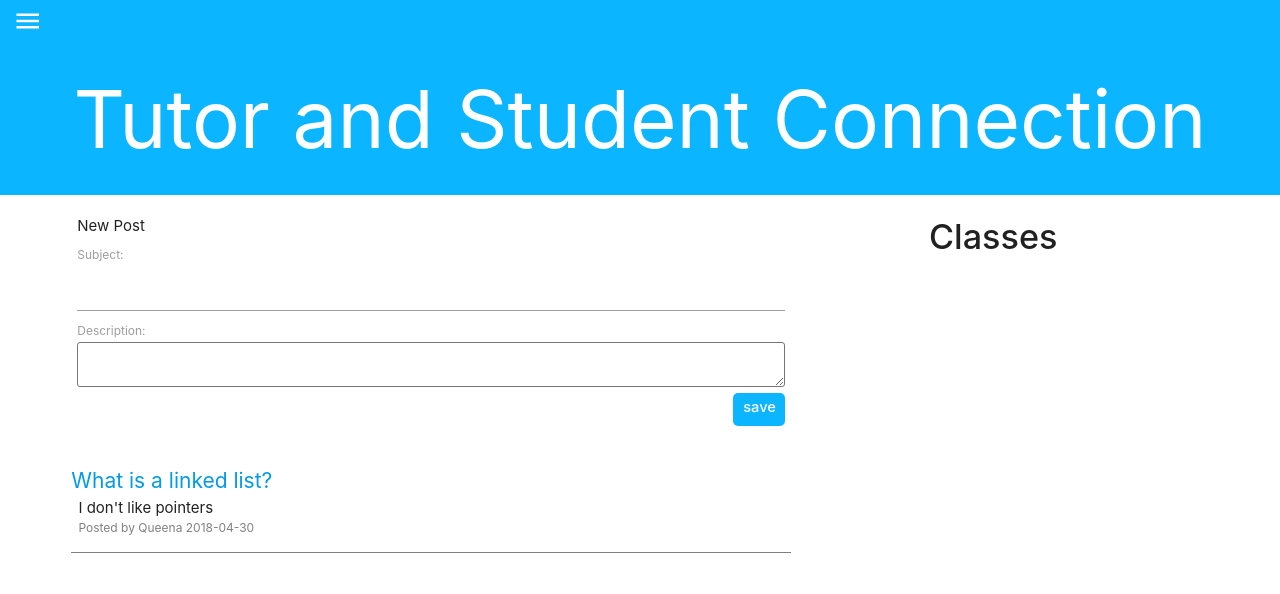
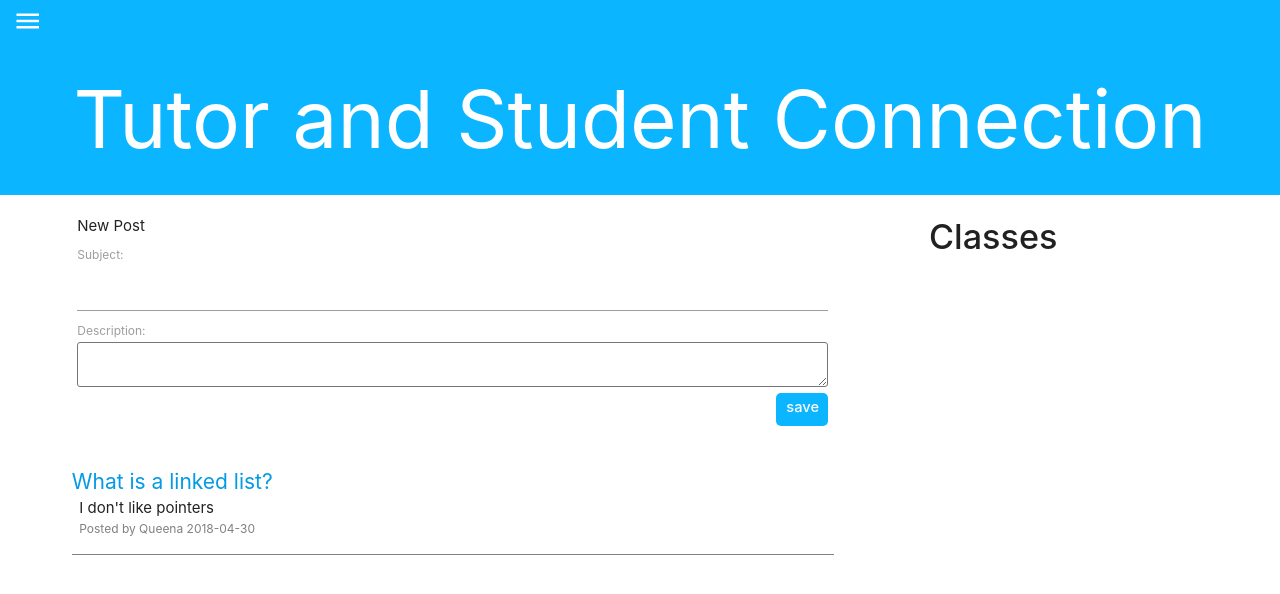
Before and after one commit to jonathankopp/Tutor-and-Student-Connection-TaSC-, a PHP site: page /forum.php in a window 1280 px wide. Shown: the top 594 px of the page. Run offline with PHP 8.4, Linux system fonts and the light colour scheme; a user stored in the database is signed in; data comes from the database, SQL or seed files in the repository.

Commit message:
thiccest posts

```diff
--- a/Resources/style.css
+++ b/Resources/style.css
@@ -67,7 +67,7 @@ section {
 
 }
 .posts {
-	width: 85%;
+	width: 90%;
 }
 
 .posts ul {
@@ -146,7 +146,7 @@ input:hover {
 
 .newpost {
   padding-top: 20px;
-	width: 85%;
+	width: 90%;
 }
 
 div#discussion {
```
